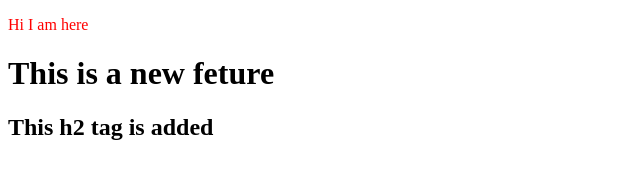
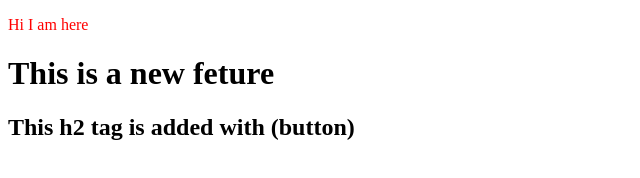
Before and after one commit to Thakur-0341/LocalRepo, a plain HTML site: page index.html in a window 1280 px wide. Shown: the whole page, without its empty margins (0-640 px from the left). Drawn offline with Linux system fonts and the light colour scheme.

```diff
--- a/index.html
+++ b/index.html
@@ -9,6 +9,6 @@
 <body>
     <p>Hi I am here</p>
     <h1>This is a new feture</h1>
-    <h2>This h2 tag is added</h2>
+    <h2>This h2 tag is added with (button)</h2>
 </body>
 </html>
```
